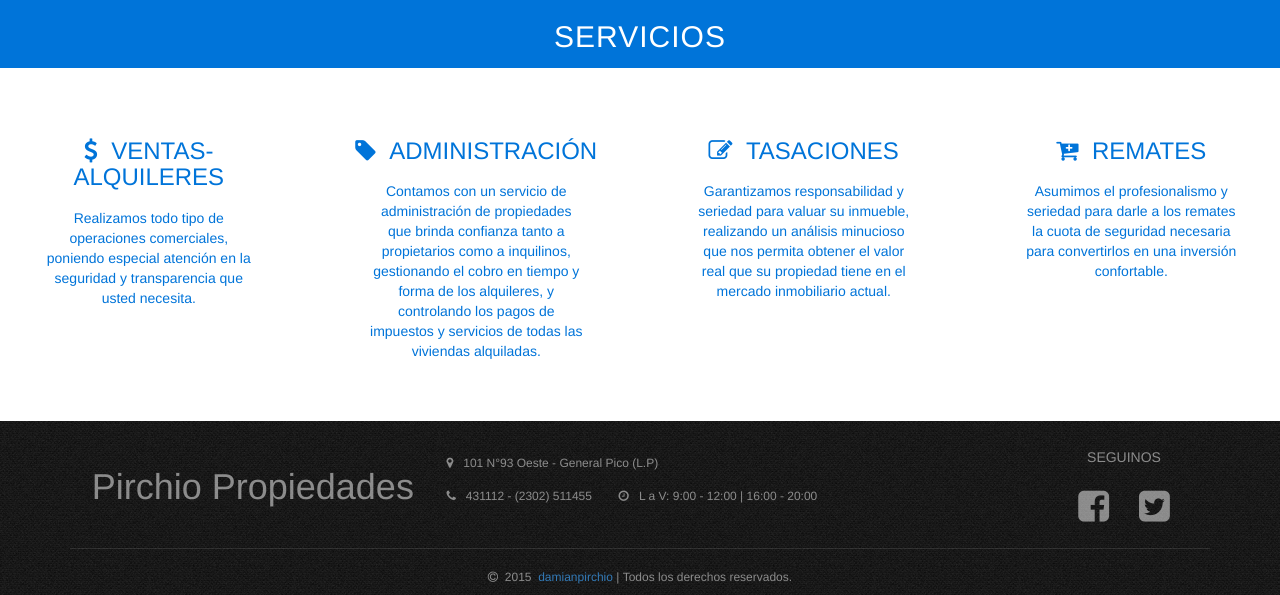
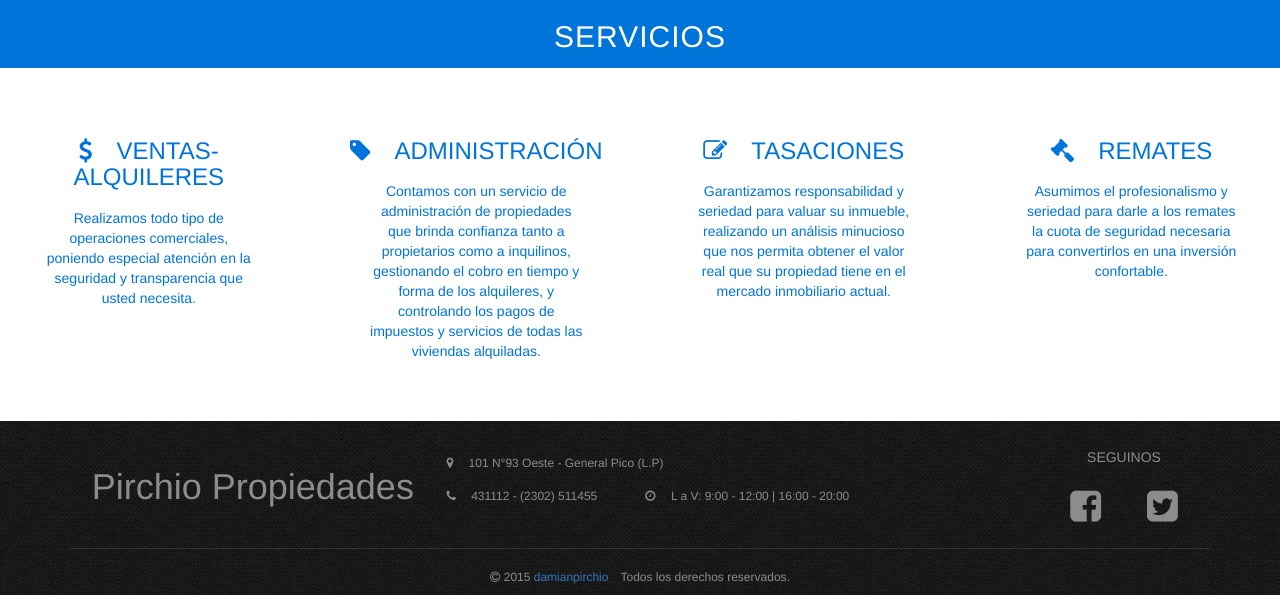
Before and after one commit to damianpirchio/inmobiliaria, a PHP site: page /servicios.html in a window 1280 px wide. Shown: the part 341-936 px from the top of the page. Run offline with PHP 8.4, Linux system fonts and the light colour scheme; some libraries are stand-ins or nearby versions.

Commit message:
Remuevo nbsp de servicios, cambio icono de remate, agrego clases para dar espacios y tabs con css

```diff
--- a/css/main.css
+++ b/css/main.css
@@ -206,5 +206,10 @@ article {
   height: 600px; }
 
 /* ---------------------------------------------- */
+.tab-space {
+  padding-left: 4em; }
+
+.space1 {
+  padding-left: 1em; }
 
 /*# sourceMappingURL=main.css.map */
--- a/sass/main.sass
+++ b/sass/main.sass
@@ -167,3 +167,9 @@ article
     height: 600px
 
 /* ---------------------------------------------- */
+
+.tab-space
+    padding-left: 4em
+
+.space1
+    padding-left: 1em
--- a/servicios.html
+++ b/servicios.html
@@ -62,7 +62,7 @@
                 <div class="col-md-3">
                     <article class="blanco">
                         <div class="article-content">
-                            <h3><i class="fa fa-usd"></i>&nbsp&nbspVENTAS-ALQUILERES</h3>
+                            <h3><i class="fa fa-usd"></i><span class="space1"></span>VENTAS-ALQUILERES</h3>
                             <div class="article-text">
                                 <p>Realizamos todo tipo de operaciones comerciales, poniendo especial atención en la seguridad y transparencia que usted necesita.</p>
                             </div>
@@ -72,7 +72,7 @@
                 <div class="col-md-3">
                     <article class="blanco">
                         <div class="article-content">
-                            <h3><i class="fa fa-tag"></i>&nbsp&nbspADMINISTRACIÓN</h3>
+                            <h3><i class="fa fa-tag"></i><span class="space1"></span>ADMINISTRACIÓN</h3>
                             <div class="article-text">
                                 <p>Contamos con un servicio de administración de propiedades que brinda confianza tanto a propietarios como a inquilinos, gestionando el cobro en tiempo y forma de los alquileres, y controlando los pagos de impuestos y servicios de todas las viviendas alquiladas.</p>
                             </div>
@@ -82,7 +82,7 @@
                 <div class="col-md-3">
                     <article class="blanco">
                         <div class="article-content">
-                            <h3><i class="fa fa-pencil-square-o"></i>&nbsp&nbspTASACIONES</h3>
+                            <h3><i class="fa fa-pencil-square-o"></i><span class="space1"></span>TASACIONES</h3>
                             <div class="article-text">
                                 <p>Garantizamos responsabilidad y seriedad para valuar su inmueble, realizando un análisis minucioso que nos permita obtener el valor real que su propiedad tiene en el mercado inmobiliario actual.</p>
                             </div>
@@ -92,7 +92,7 @@
                 <div class="col-md-3">
                     <article class="blanco">
                         <div class="article-content">
-                            <h3><i class="fa fa-cart-plus"></i>&nbsp&nbspREMATES</h3>
+                            <h3><i class="fa fa-gavel"></i><span class="space1"></span>REMATES</h3>
                             <div class="article-text">
                                 <p>Asumimos el profesionalismo y seriedad para darle a los remates la cuota de seguridad necesaria para convertirlos en una inversión confortable.</p>
                             </div>
@@ -113,14 +113,14 @@
                         <h1>Pirchio Propiedades</h1>
                     </div>
                     <div class="col-md-6 text-left">
-                        <div class="row"><h6><i class="fa fa-map-marker"></i>&nbsp&nbsp 101 N°93 Oeste - General Pico (L.P)</h6></div>
-                        <div class="row"><h6><i class="fa fa-phone"></i>&nbsp&nbsp 431112 - (2302) 511455&nbsp&nbsp&nbsp&nbsp&nbsp&nbsp&nbsp&nbsp<i class="fa fa-clock-o"></i>&nbsp&nbsp L a V: 9:00 - 12:00 | 16:00 - 20:00</h6></div>
+                        <div class="row"><h6><i class="fa fa-map-marker"></i><span class="space1"></span> 101 N°93 Oeste - General Pico (L.P)</h6></div>
+                        <div class="row"><h6><i class="fa fa-phone"></i><span class="space1"></span> 431112 - (2302) 511455<span class="tab-space"></span><i class="fa fa-clock-o"></i><span class="space1"></span> L a V: 9:00 - 12:00 | 16:00 - 20:00</h6></div>
 
                     </div>
                     <div class="col-md-2">
                         SEGUINOS
                         <div class="row">
-                            <div><h1><a href="https://www.facebook.com/pirchio.propiedades"><i class="fa fa-facebook-square"></i></a>&nbsp&nbsp <a href="#"><i class="fa fa-twitter-square"></i></a></h1></div>
+                            <div><h1><a href="https://www.facebook.com/pirchio.propiedades"><i class="fa fa-facebook-square"></i></a><span class="space1"></span> <a href="#"><i class="fa fa-twitter-square"></i></a></h1></div>
 
                         </div>
                     </div>
@@ -129,7 +129,7 @@
             <hr>
             <div class="foot-abajo">
                 <h6>
-                     <i class="fa fa-copyright"></i>&nbsp 2015 &nbsp<a href="www.damianpirchio.com">damianpirchio</a>&nbsp|&nbspTodos los derechos reservados.
+                     <i class="fa fa-copyright"></i> 2015 <a href="www.damianpirchio.com">damianpirchio</a><span class="space1"></span>Todos los derechos reservados.
                 </h6>
             </div>
         </div> <!-- container -->
```
Also changed, not shown: 1 other file.
